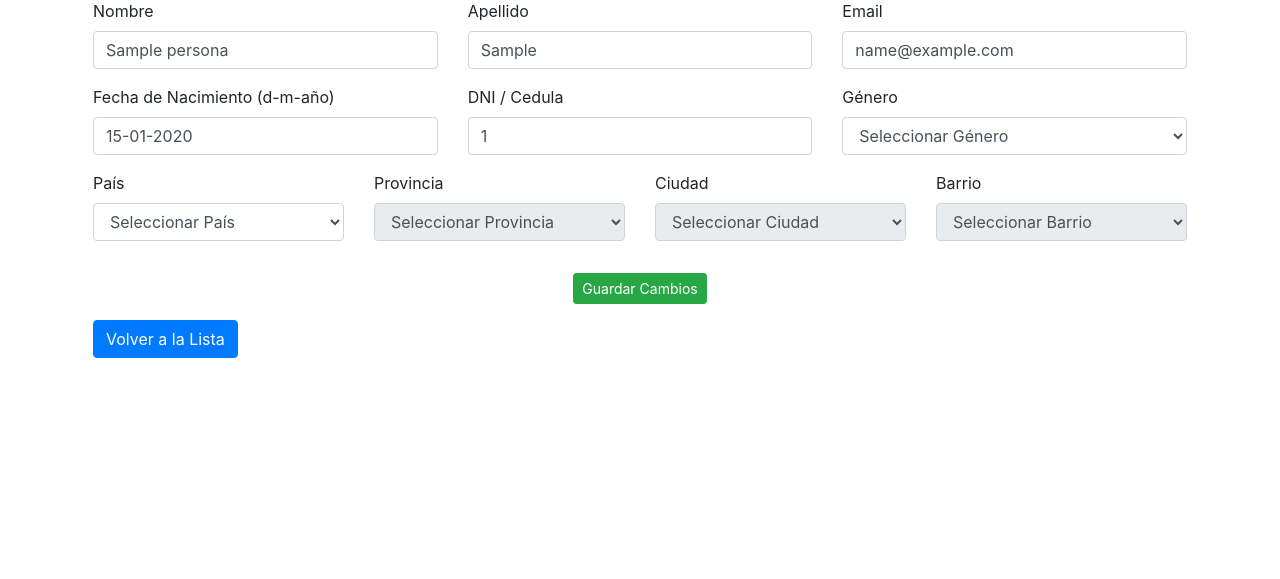
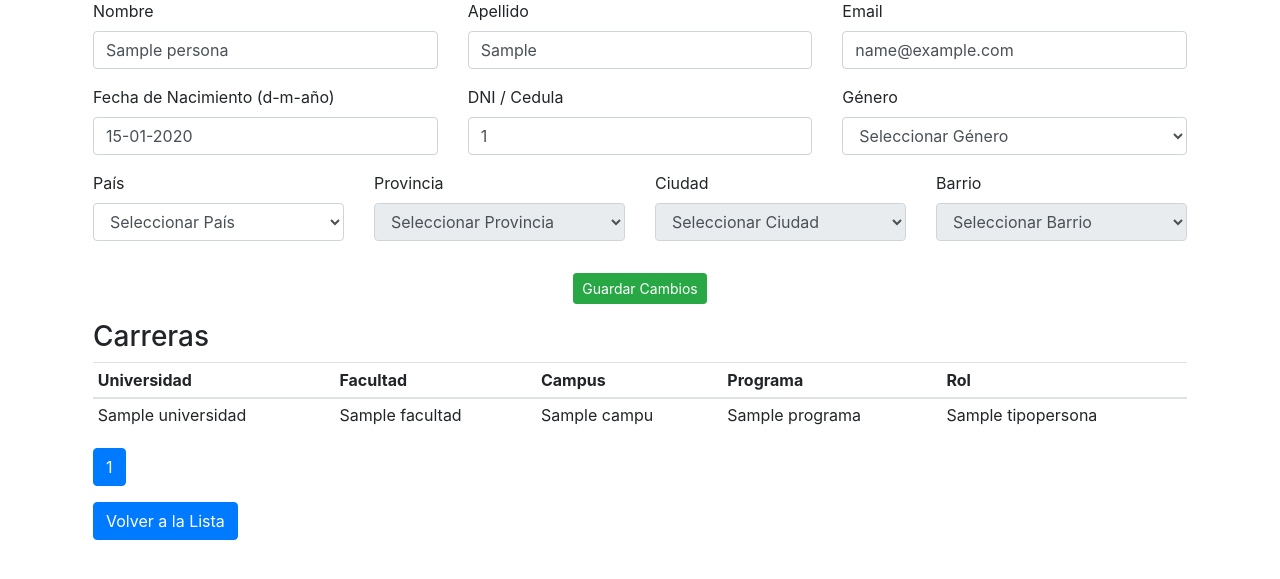
Before and after one commit to DiegoGgarcia/practico-pil2023, a Flask app: template templates/personas/editar_persona.html in a window 1280 px wide. Shown: the part 111-690 px from the top of the page. Run offline with Flask 3, Linux system fonts and the light colour scheme; tables that the repository leaves empty hold one stand-in row (values such as "Sample post"); the template is opened without the code that fills it: values that come from a table or form of the project are taken from there, most other values are stand-ins (such as "Sample title", 1, 10 or a date in 2020); some libraries are stand-ins or nearby versions.

Commit message:
Paginado carreras de la persona en editar persona

```diff
--- a/templates/personas/editar_persona.html
+++ b/templates/personas/editar_persona.html
@@ -1,6 +1,7 @@
 {% extends 'comun/base.html' %}
 {% import 'comun/genero.html' as genero %}
 {% import 'comun/lugares.html' as lugares %}
+{% import 'comun/paginado.html' as paginado %}
 
 {% block content %}
 <div class="container p-2">
@@ -44,6 +45,39 @@
             <button class="btn btn-success btn-sm" type="submit" id="guardar-persona">Guardar Cambios</button>
         </div>
     </form>
+
+
+    <div id="carreras-list">
+        <h3>Carreras</h3>
+        <table class="table table-hover table-sm">
+            <thead>
+                <tr>
+                    <th>Universidad</th>
+                    <th>Facultad</th>
+                    <th>Campus</th>
+                    <th>Programa</th>
+                    <th>Rol</th>
+                </tr>
+            </thead>
+            <tbody>
+                {% for cadauna in resultado_carreras %}
+                <tr>
+                    <td>{{ cadauna.carrera.universidad.nombre }}</td>
+                    <td>{{ cadauna.carrera.facultad.nombre }}</td>
+                    <td>{{ cadauna.carrera.campus.nombre }}</td>
+                    <td>{{ cadauna.carrera.programa.nombre }}</td>
+                    <td>{{ cadauna.tipopersona.nombre }}</td>
+                </tr>
+                {% endfor %}
+            </tbody>
+        </table>
+        {{ paginado.render_paginado('routes_personas.editar_persona', resultado_carreras, filtros=filtros) }}
+    </div>
+
+
+
+
+
     <a class="btn btn-primary" href="{{ url_for('routes_personas.obtener_lista_paginada') }}">Volver a la Lista</a>
 </div>
 
--- a/templates/personas/personas.html
+++ b/templates/personas/personas.html
@@ -3,7 +3,7 @@
 {% import 'comun/modal_eliminar.html' as modal_eliminar %}
 
 {% block content %}
-<div class="container p-2 small"></div>
+<div class="container p-2">
 	<h2 class="text-center">Personas</h2>
 	<div class="row">
 		<div class="mr-2">
@@ -61,7 +61,7 @@
 						<a href="{{ url_for('routes_personas.editar_persona', persona_id=persona.id) }}"
 							class="btn btn-success"><i class="fa-regular fa-pen-to-square"></i></a>
 						<button class="btn btn-danger" data-toggle="modal"
-							data-target="#eliminarModal{{ persona.id }}"><i class="fa-solid fa-trash"></i></button>
+							data-target="#eliminarModal{{ persona.id }}"><i class="fa-regular fa-trash-can"></i></button>
 					</td>
 				</tr>
 				<!-- Modal para confirmar la eliminación -->
@@ -76,7 +76,7 @@
 		</table>
 
 		{{ paginado.render_paginado('routes_personas.obtener_lista_paginada', personas, filtros=filtros) }}
-
+	</div>
 <a class="btn btn-primary" href="{{ url_for('routes.index') }}">Volver a Inicio</a>
 </div>
 
```
Also changed, not shown: modules/common/gestor_carreras_personas.py (added, +28 -0 lines), modules/routes_personas.py (+10 -3 lines).
